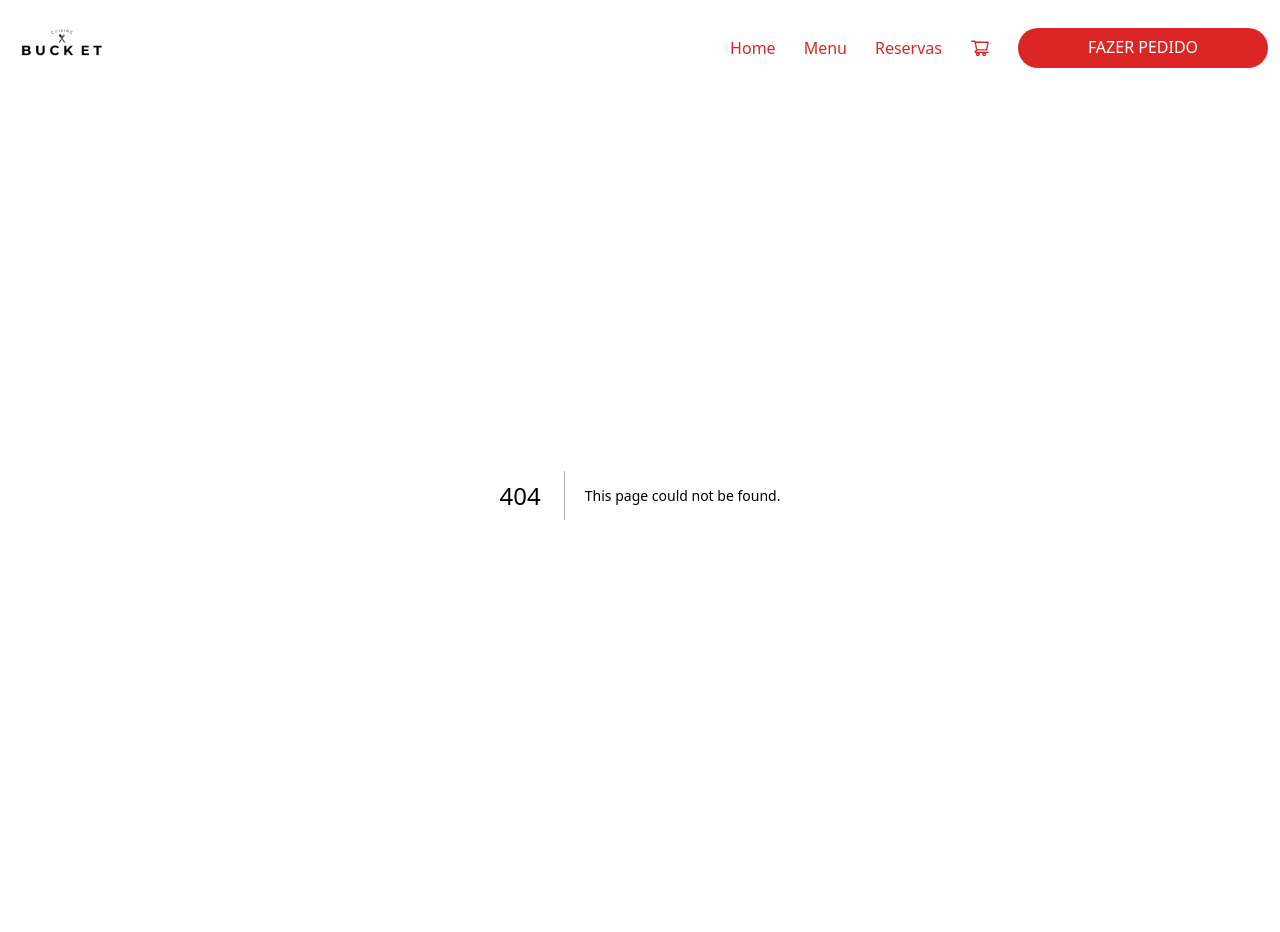
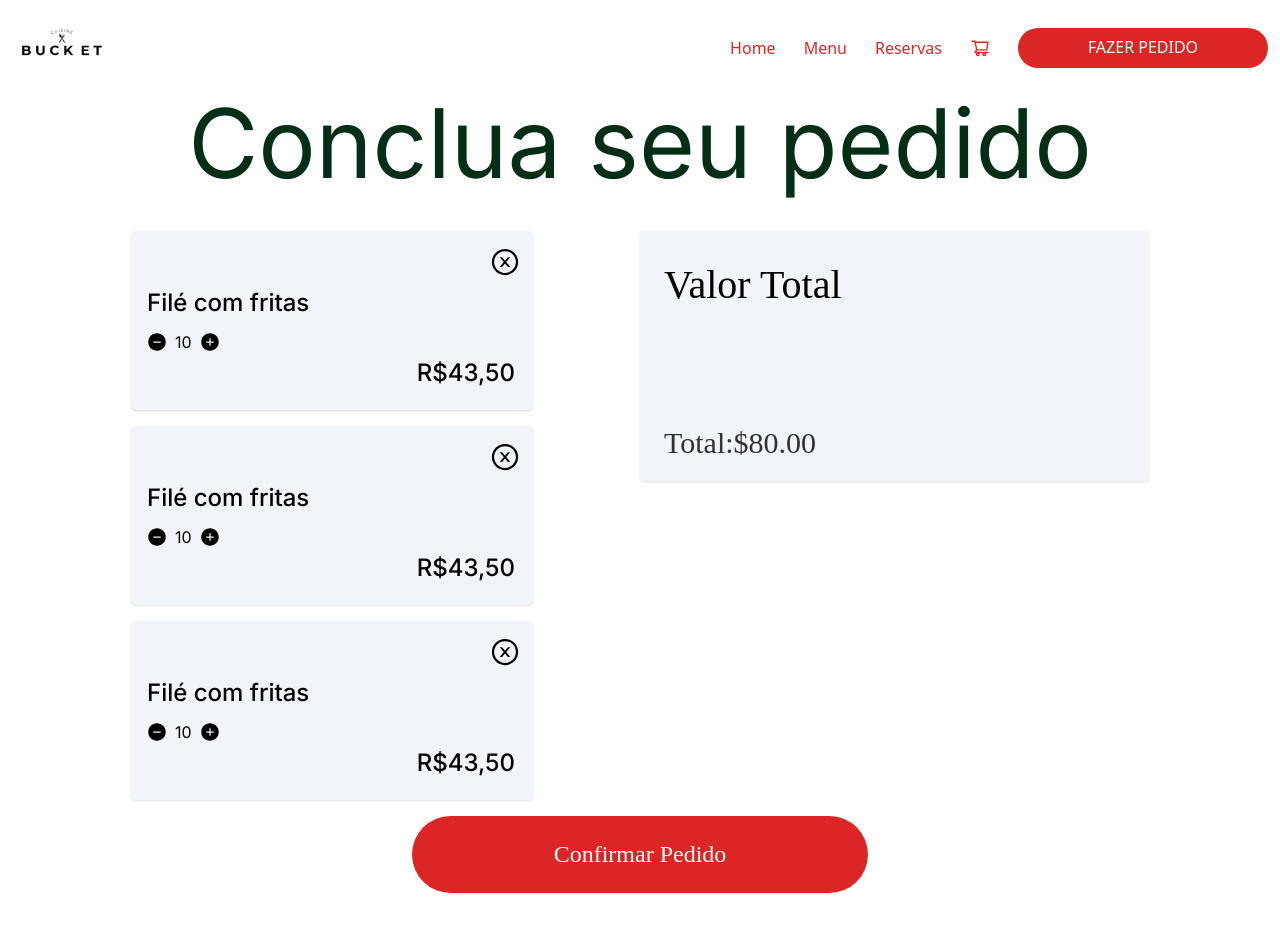
Before and after one commit to TarcisioRodrigues/BucketRestaurant, a Next.js app in the folder frontend/: page /cart-buy in a window 1280 px wide. Before the commit this address had no page. Before the commit the page ends 895 px from the top, so only its background shows below. Built offline with nearby package versions, Linux system fonts and the light colour scheme.

Commit message:
estrutura e css terminada

```diff
--- /dev/null
+++ b/frontend/src/app/(pages)/cart-buy/page.tsx
@@ -0,0 +1,32 @@
+import { CardBuy } from "@/app/components/CardBuy";
+
+export default function CartBuy() {
+  return (
+    <div className="flex flex-col justify-center items-center ">
+      <div className="text-green-950 text-8xl font-normal font-meow-script mb-10">
+        Conclua seu pedido
+      </div>
+      <div className="grid grid-cols-2">
+        <div>
+          <CardBuy />
+          <CardBuy />
+          <CardBuy />
+        </div>
+
+        <div className="w-[509px] h-[250px] rounded-[3px] shadow bg-slate-100  p-6 flex flex-col gap-20">
+          <div className="w-[260.82px] h-[50.20px] text-black text-[40px] font-normal font-['Mulish'] ">
+            Valor Total
+          </div>
+          <div className="w-[135.58px] h-[38.15px] text-black text-opacity-80 text-3xl font-normal font-['Mulish'] mt-10 ">
+            Total:$80.00
+          </div>
+        </div>
+      </div>
+      <div className="w-[456px] h-[77px] px-[120px] py-6 bg-red-600 rounded-[48px] justify-center items-center gap-2.5 inline-flex mb-10">
+        <div className="text-white text-2xl font-medium font-['Montserrat'] leading-[28.80px]">
+          Confirmar Pedido
+        </div>
+      </div>
+    </div>
+  );
+}
--- /dev/null
+++ b/frontend/src/app/components/CardBuy.tsx
@@ -0,0 +1,35 @@
+import React from "react";
+import {
+  AiOutlineCloseCircle,
+  AiFillMinusCircle,
+  AiFillPlusCircle,
+} from "react-icons/ai";
+
+export const CardBuy = () => {
+  return (
+    <div className="w-[402px] h-[179px] bg-slate-100 rounded-[5px] shadow flex justify-between items-center p-4 mb-4">
+      <div>
+        <div className="w-[247px] h-[41px] text-black text-2xl font-medium font-poppins">
+          Filé com fritas
+        </div>
+        <div className="flex gap-2">
+          <div className="mt-1">
+            <AiFillMinusCircle size={20} />
+          </div>
+          <p className="text-1xl mt-0.5">10</p>
+          <div className="mt-1">
+            <AiFillPlusCircle size={20} />
+          </div>
+        </div>
+      </div>
+      <div className="flex items-center flex-col gap-20">
+        <div className="ml-24">
+          <AiOutlineCloseCircle size={30} />
+        </div>
+        <div className="w-[116px] h-[37px] text-right text-black text-2xl font-medium font-poppins">
+          R$43,50
+        </div>
+      </div>
+    </div>
+  );
+};
--- a/frontend/src/app/components/Header.tsx
+++ b/frontend/src/app/components/Header.tsx
@@ -17,16 +17,18 @@ export const Header = () => {
         </nav>
       </div>
       <div className="gap-3 flex items-center space-x-4">
-        <Link rel="stylesheet" href="" className="text-red-600">
+        <Link rel="stylesheet" href="/" className="text-red-600">
           Home
         </Link>
         <Link rel="stylesheet" href="" className="text-red-600">
           Menu
         </Link>
-        <Link rel="stylesheet" href="" className="text-red-600">
+        <Link rel="stylesheet" href="/make-request" className="text-red-600">
           Reservas
         </Link>
-        <AiOutlineShoppingCart size={20} className="text-red-600" />
+        <Link href="/cart-buy">
+          <AiOutlineShoppingCart size={20} className="text-red-600" />
+        </Link>
         <button className="w-[250px] h-10 px-6 pt-2.5 pb-[11px] bg-red-600 rounded-[25px] justify-center items-center  inline-flex text-white">
           FAZER PEDIDO
         </button>
```
Also changed, not shown: 1 other file (tests, documents, lock files or other folders).
